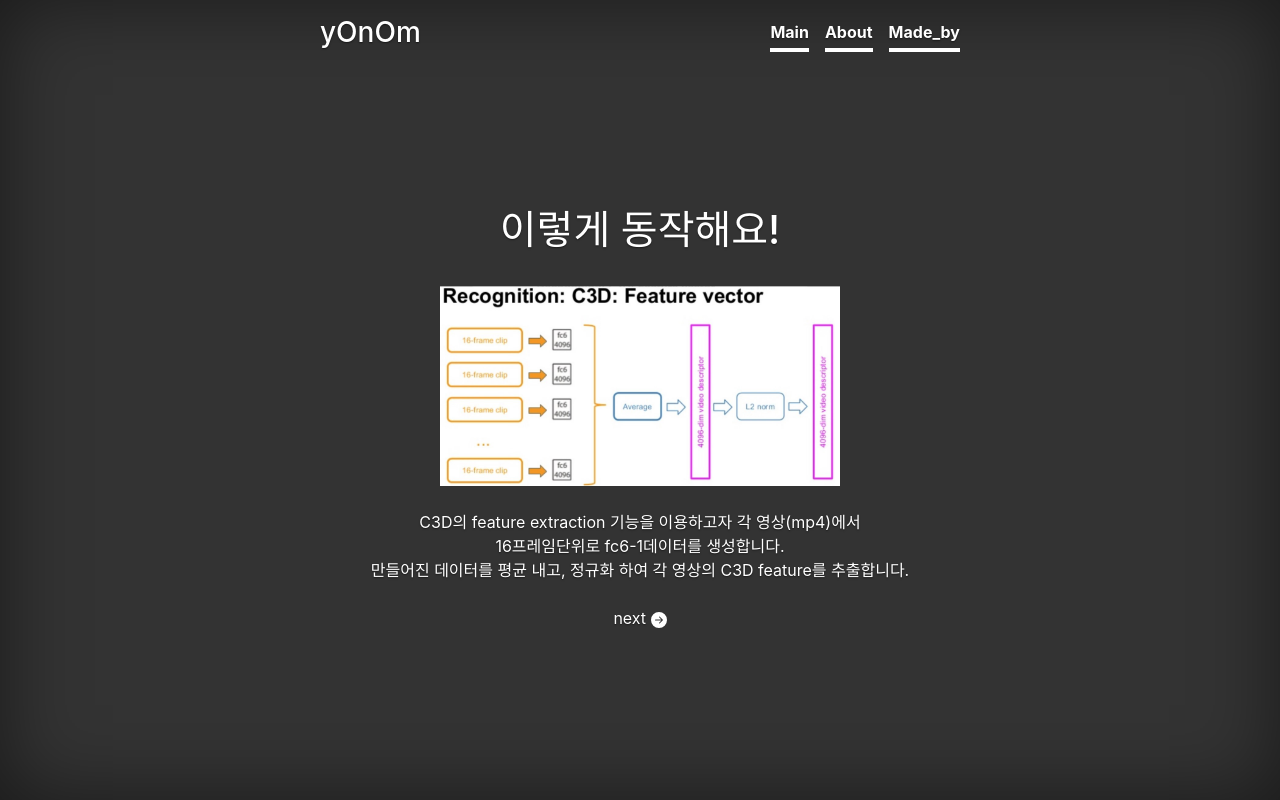
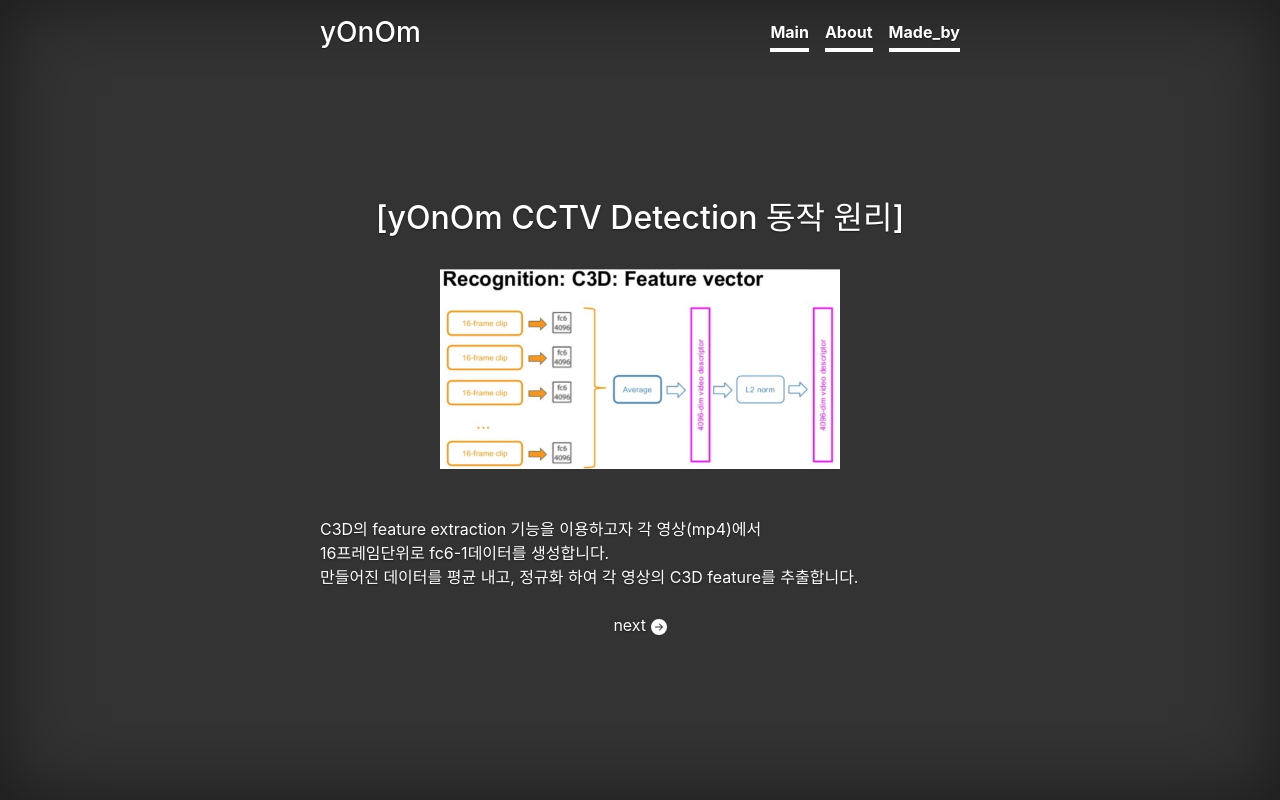
Before and after one commit to yOnOmproj/CCTV_anomaly_detection, a Django app: page /about/ in a window 1280 px wide. Run offline with Django 3.2, Linux system fonts and the light colour scheme; some libraries are stand-ins or nearby versions.

Commit message:
new about.html by seoyun

```diff
--- a/web/yonomAIproject/post/templates/post/about.html
+++ b/web/yonomAIproject/post/templates/post/about.html
@@ -5,15 +5,16 @@
 {% endblock %}
 
 {% block content%}
-    <h1>이렇게 동작해요!</h1>
+    <h2>[yOnOm CCTV Detection 동작 원리]</h2>
     <br>
     <section id='c3d_explain'>
         <img id='c3d_img' src="{%static 'post/image/howtoc3d.jpg' %}" alt="c3d_원리" width="400" height="200">
         <br></br>
-        <div id='c3d_text'>
+        </br>
+        <div id='c3d_text' style='text-align:left'>
             C3D의 feature extraction 기능을 이용하고자 각 영상(mp4)에서 </br>16프레임단위로 fc6-1데이터를 생성합니다.
             </br>만들어진 데이터를 평균 내고, 정규화 하여 각 영상의 C3D feature를 추출합니다.</br></br>
-
+        </div>
     <a href="{%url 'post:about2'%}">next
     <svg width="1em" height="1em" viewBox="0 0 16 16" class="bi bi-arrow-right-circle-fill" fill="currentColor" xmlns="http://www.w3.org/2000/svg">
     <path fill-rule="evenodd" d="M16 8A8 8 0 1 1 0 8a8 8 0 0 1 16 0zm-11.5.5a.5.5 0 0 1 0-1h5.793L8.146 5.354a.5.5 0 1 1 .708-.708l3 3a.5.5 0 0 1 0 .708l-3 3a.5.5 0 0 1-.708-.708L10.293 8.5H4.5z"/>
```
